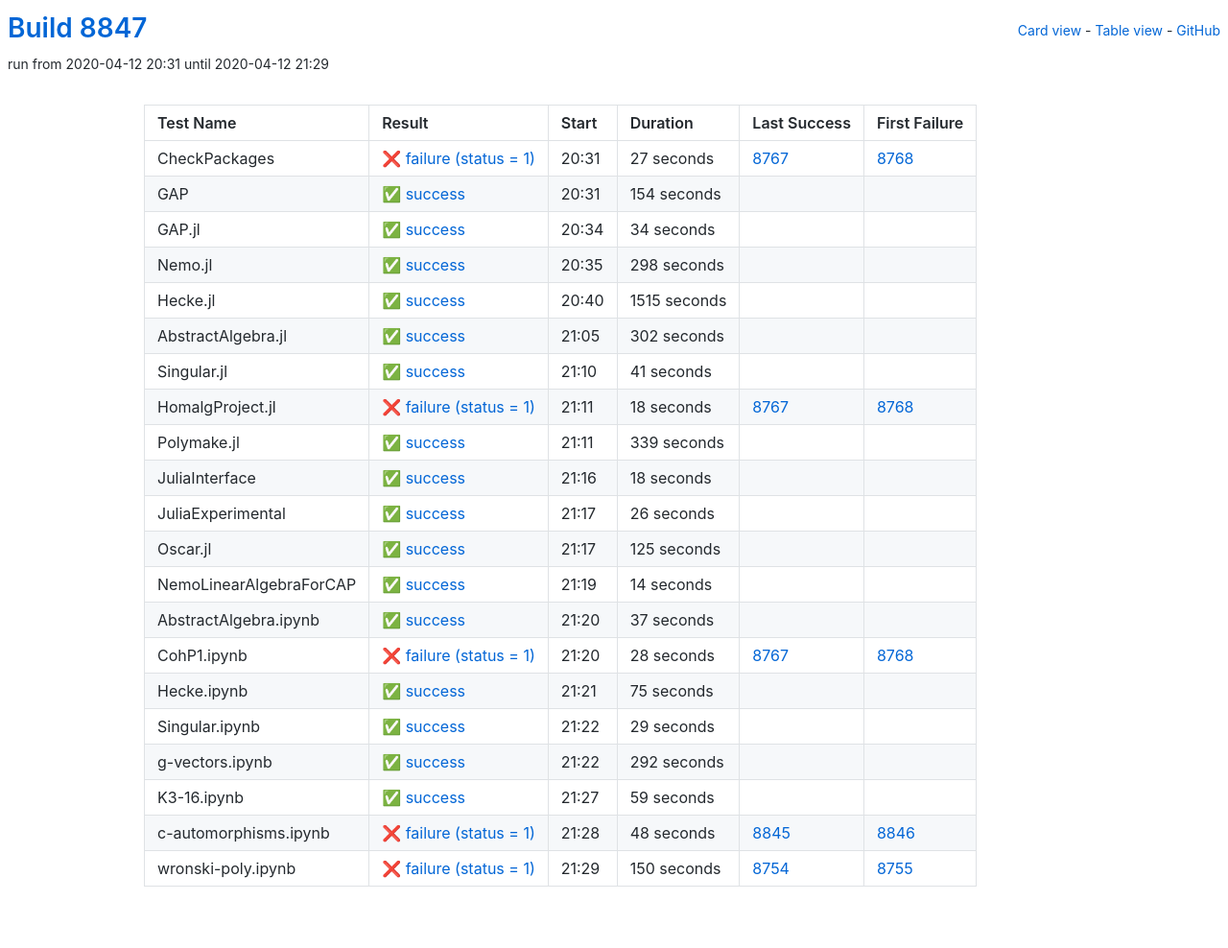
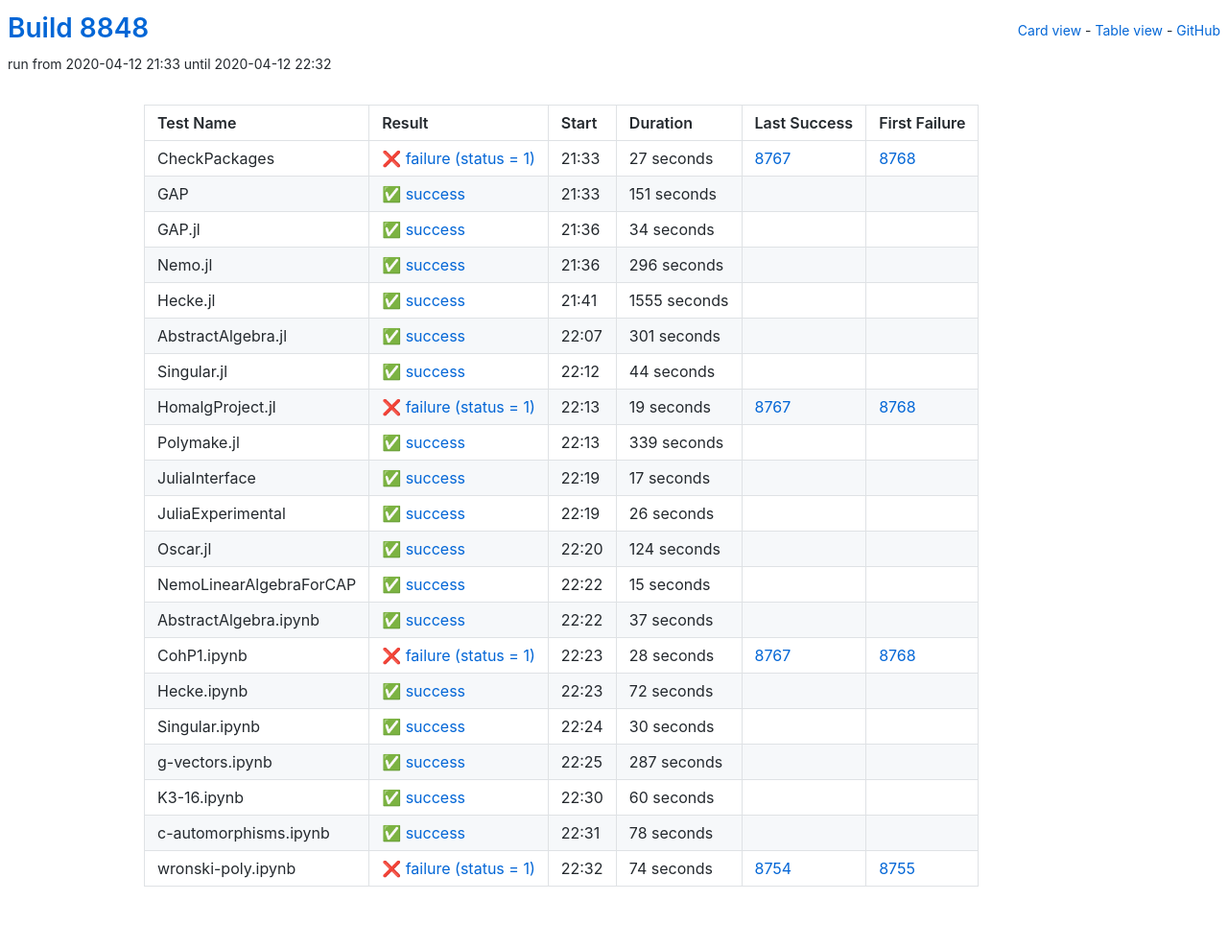
Before and after one commit to oscar-system/oscar-ci-status, a Jekyll site: the page built from table.html, in a window 1280 px wide. Shown: the whole page at 96% size. Built offline with Jekyll 4.4.1, drawn with Linux system fonts in a browser that asks for light colours.

Commit message:
Build 8848

```diff
--- a/_data/ci.yml
+++ b/_data/ci.yml
@@ -1,5 +1,5 @@
-build: 8847
-build_url: https://oscarci.mathematik.uni-kl.de/job/oscar/8847/
+build: 8848
+build_url: https://oscarci.mathematik.uni-kl.de/job/oscar/8848/
 job: oscar
 tests:
 - duration: 27
@@ -8,20 +8,20 @@
   first_failure_url: https://oscarci.mathematik.uni-kl.de/job/oscar/8768/
   last_success: 8767
   last_success_url: https://oscarci.mathematik.uni-kl.de/job/oscar/8767/
-  log: https://oscarci.mathematik.uni-kl.de/job/oscar/8847/artifact/logs/build-8847/CheckPackages.log
+  log: https://oscarci.mathematik.uni-kl.de/job/oscar/8848/artifact/logs/build-8848/CheckPackages.log
   name: CheckPackages
-  start: 2020-04-12 20:31
+  start: 2020-04-12 21:33
   status: failure
   success: false
-- duration: 154
+- duration: 151
   exitcode: 0
   first_failure: false
   first_failure_url: null
   last_success: false
   last_success_url: null
-  log: https://oscarci.mathematik.uni-kl.de/job/oscar/8847/artifact/logs/build-8847/GAP.log
+  log: https://oscarci.mathematik.uni-kl.de/job/oscar/8848/artifact/logs/build-8848/GAP.log
   name: GAP
-  start: 2020-04-12 20:31
+  start: 2020-04-12 21:33
   status: success
   success: true
 - duration: 34
@@ -30,64 +30,64 @@
   first_failure_url: null
   last_success: false
   last_success_url: null
-  log: https://oscarci.mathematik.uni-kl.de/job/oscar/8847/artifact/logs/build-8847/GAP.jl.log
+  log: https://oscarci.mathematik.uni-kl.de/job/oscar/8848/artifact/logs/build-8848/GAP.jl.log
   name: GAP.jl
-  start: 2020-04-12 20:34
+  start: 2020-04-12 21:36
   status: success
   success: true
-- duration: 298
+- duration: 296
   exitcode: 0
   first_failure: false
   first_failure_url: null
   last_success: false
   last_success_url: null
-  log: https://oscarci.mathematik.uni-kl.de/job/oscar/8847/artifact/logs/build-8847/Nemo.jl.log
+  log: https://oscarci.mathematik.uni-kl.de/job/oscar/8848/artifact/logs/build-8848/Nemo.jl.log
   name: Nemo.jl
-  start: 2020-04-12 20:35
+  start: 2020-04-12 21:36
   status: success
   success: true
-- duration: 1515
+- duration: 1555
   exitcode: 0
   first_failure: false
   first_failure_url: null
   last_success: false
   last_success_url: null
-  log: https://oscarci.mathematik.uni-kl.de/job/oscar/8847/artifact/logs/build-8847/Hecke.jl.log
+  log: https://oscarci.mathematik.uni-kl.de/job/oscar/8848/artifact/logs/build-8848/Hecke.jl.log
   name: Hecke.jl
-  start: 2020-04-12 20:40
+  start: 2020-04-12 21:41
   status: success
   success: true
-- duration: 302
+- duration: 301
   exitcode: 0
   first_failure: false
   first_failure_url: null
   last_success: false
   last_success_url: null
-  log: https://oscarci.mathematik.uni-kl.de/job/oscar/8847/artifact/logs/build-8847/AbstractAlgebra.jl.log
+  log: https://oscarci.mathematik.uni-kl.de/job/oscar/8848/artifact/logs/build-8848/AbstractAlgebra.jl.log
   name: AbstractAlgebra.jl
-  start: 2020-04-12 21:05
+  start: 2020-04-12 22:07
   status: success
   success: true
-- duration: 41
+- duration: 44
   exitcode: 0
   first_failure: false
   first_failure_url: null
   last_success: false
   last_success_url: null
-  log: https://oscarci.mathematik.uni-kl.de/job/oscar/8847/artifact/logs/build-8847/Singular.jl.log
+  log: https://oscarci.mathematik.uni-kl.de/job/oscar/8848/artifact/logs/build-8848/Singular.jl.log
   name: Singular.jl
-  start: 2020-04-12 21:10
+  start: 2020-04-12 22:12
   status: success
   success: true
-- duration: 18
+- duration: 19
   exitcode: 1
   first_failure: 8768
   first_failure_url: https://oscarci.mathematik.uni-kl.de/job/oscar/8768/
   last_success: 8767
   last_success_url: https://oscarci.mathematik.uni-kl.de/job/oscar/8767/
-  log: https://oscarci.mathematik.uni-kl.de/job/oscar/8847/artifact/logs/build-8847/HomalgProject.jl.log
+  log: https://oscarci.mathematik.uni-kl.de/job/oscar/8848/artifact/logs/build-8848/HomalgProject.jl.log
   name: HomalgProject.jl
-  start: 2020-04-12 21:11
+  start: 2020-04-12 22:13
   status: failure
   success: false
 - duration: 339
@@ -96,20 +96,20 @@
   first_failure_url: null
   last_success: false
   last_success_url: null
-  log: https://oscarci.mathematik.uni-kl.de/job/oscar/8847/artifact/logs/build-8847/Polymake.jl.log
+  log: https://oscarci.mathematik.uni-kl.de/job/oscar/8848/artifact/logs/build-8848/Polymake.jl.log
   name: Polymake.jl
-  start: 2020-04-12 21:11
+  start: 2020-04-12 22:13
   status: success
   success: true
-- duration: 18
+- duration: 17
   exitcode: 0
   first_failure: false
   first_failure_url: null
   last_success: false
   last_success_url: null
-  log: https://oscarci.mathematik.uni-kl.de/job/oscar/8847/artifact/logs/build-8847/JuliaInterface.log
+  log: https://oscarci.mathematik.uni-kl.de/job/oscar/8848/artifact/logs/build-8848/JuliaInterface.log
   name: JuliaInterface
-  start: 2020-04-12 21:16
+  start: 2020-04-12 22:19
   status: success
   success: true
 - duration: 26
@@ -118,31 +118,31 @@
   first_failure_url: null
   last_success: false
   last_success_url: null
-  log: https://oscarci.mathematik.uni-kl.de/job/oscar/8847/artifact/logs/build-8847/JuliaExperimental.log
+  log: https://oscarci.mathematik.uni-kl.de/job/oscar/8848/artifact/logs/build-8848/JuliaExperimental.log
   name: JuliaExperimental
-  start: 2020-04-12 21:17
+  start: 2020-04-12 22:19
   status: success
   success: true
-- duration: 125
+- duration: 124
   exitcode: 0
   first_failure: false
   first_failure_url: null
   last_success: false
   last_success_url: null
-  log: https://oscarci.mathematik.uni-kl.de/job/oscar/8847/artifact/logs/build-8847/Oscar.jl.log
+  log: https://oscarci.mathematik.uni-kl.de/job/oscar/8848/artifact/logs/build-8848/Oscar.jl.log
   name: Oscar.jl
-  start: 2020-04-12 21:17
+  start: 2020-04-12 22:20
   status: success
   success: true
-- duration: 14
+- duration: 15
   exitcode: 0
   first_failure: false
   first_failure_url: null
   last_success: false
   last_success_url: null
-  log: https://oscarci.mathematik.uni-kl.de/job/oscar/8847/artifact/logs/build-8847/NemoLinearAlgebraForCAP.log
+  log: https://oscarci.mathematik.uni-kl.de/job/oscar/8848/artifact/logs/build-8848/NemoLinearAlgebraForCAP.log
   name: NemoLinearAlgebraForCAP
-  start: 2020-04-12 21:19
+  start: 2020-04-12 22:22
   status: success
   success: true
 - duration: 37
@@ -151,9 +151,9 @@
   first_failure_url: null
   last_success: false
   last_success_url: null
-  log: https://oscarci.mathematik.uni-kl.de/job/oscar/8847/artifact/logs/build-8847/AbstractAlgebra.ipynb.log
+  log: https://oscarci.mathematik.uni-kl.de/job/oscar/8848/artifact/logs/build-8848/AbstractAlgebra.ipynb.log
   name: AbstractAlgebra.ipynb
-  start: 2020-04-12 21:20
+  start: 2020-04-12 22:22
   status: success
   success: true
 - duration: 28
@@ -162,74 +162,74 @@
   first_failure_url: https://oscarci.mathematik.uni-kl.de/job/oscar/8768/
   last_success: 8767
   last_success_url: https://oscarci.mathematik.uni-kl.de/job/oscar/8767/
-  log: https://oscarci.mathematik.uni-kl.de/job/oscar/8847/artifact/logs/build-8847/CohP1.ipynb.log
+  log: https://oscarci.mathematik.uni-kl.de/job/oscar/8848/artifact/logs/build-8848/CohP1.ipynb.log
   name: CohP1.ipynb
-  start: 2020-04-12 21:20
+  start: 2020-04-12 22:23
   status: failure
   success: false
-- duration: 75
+- duration: 72
   exitcode: 0
   first_failure: false
   first_failure_url: null
   last_success: false
   last_success_url: null
-  log: https://oscarci.mathematik.uni-kl.de/job/oscar/8847/artifact/logs/build-8847/Hecke.ipynb.log
+  log: https://oscarci.mathematik.uni-kl.de/job/oscar/8848/artifact/logs/build-8848/Hecke.ipynb.log
   name: Hecke.ipynb
-  start: 2020-04-12 21:21
+  start: 2020-04-12 22:23
   status: success
   success: true
-- duration: 29
+- duration: 30
   exitcode: 0
   first_failure: false
   first_failure_url: null
   last_success: false
   last_success_url: null
-  log: https://oscarci.mathematik.uni-kl.de/job/oscar/8847/artifact/logs/build-8847/Singular.ipynb.log
+  log: https://oscarci.mathematik.uni-kl.de/job/oscar/8848/artifact/logs/build-8848/Singular.ipynb.log
   name: Singular.ipynb
-  start: 2020-04-12 21:22
+  start: 2020-04-12 22:24
   status: success
   success: true
-- duration: 292
+- duration: 287
   exitcode: 0
   first_failure: false
   first_failure_url: null
   last_success: false
   last_success_url: null
-  log: https://oscarci.mathematik.uni-kl.de/job/oscar/8847/artifact/logs/build-8847/g-vectors.ipynb.log
+  log: https://oscarci.mathematik.uni-kl.de/job/oscar/8848/artifact/logs/build-8848/g-vectors.ipynb.log
   name: g-vectors.ipynb
-  start: 2020-04-12 21:22
+  start: 2020-04-12 22:25
   status: success
   success: true
-- duration: 59
+- duration: 60
   exitcode: 0
   first_failure: false
   first_failure_url: null
   last_success: false
   last_success_url: null
-  log: https://oscarci.mathematik.uni-kl.de/job/oscar/8847/artifact/logs/build-8847/K3-16.ipynb.log
+  log: https://oscarci.mathematik.uni-kl.de/job/oscar/8848/artifact/logs/build-8848/K3-16.ipynb.log
   name: K3-16.ipynb
-  start: 2020-04-12 21:27
+  start: 2020-04-12 22:30
   status: success
   success: true
-- duration: 48
-  exitcode: 1
-  first_failure: 8846
-  first_failure_url: https://oscarci.mathematik.uni-kl.de/job/oscar/8846/
-  last_success: 8845
-  last_success_url: https://oscarci.mathematik.uni-kl.de/job/oscar/8845/
-  log: https://oscarci.mathematik.uni-kl.de/job/oscar/8847/artifact/logs/build-8847/c-automorphisms.ipynb.log
+- duration: 78
+  exitcode: 0
+  first_failure: false
+  first_failure_url: null
+  last_success: false
+  last_success_url: null
+  log: https://oscarci.mathematik.uni-kl.de/job/oscar/8848/artifact/logs/build-8848/c-automorphisms.ipynb.log
   name: c-automorphisms.ipynb
-  start: 2020-04-12 21:28
-  status: failure
-  success: false
-- duration: 150
+  start: 2020-04-12 22:31
+  status: success
+  success: true
+- duration: 74
   exitcode: 1
   first_failure: 8755
   first_failure_url: https://oscarci.mathematik.uni-kl.de/job/oscar/8755/
   last_success: 8754
   last_success_url: https://oscarci.mathematik.uni-kl.de/job/oscar/8754/
-  log: https://oscarci.mathematik.uni-kl.de/job/oscar/8847/artifact/logs/build-8847/wronski-poly.ipynb.log
+  log: https://oscarci.mathematik.uni-kl.de/job/oscar/8848/artifact/logs/build-8848/wronski-poly.ipynb.log
   name: wronski-poly.ipynb
-  start: 2020-04-12 21:29
+  start: 2020-04-12 22:32
   status: failure
   success: false
```
Also changed, not shown: README.md.
